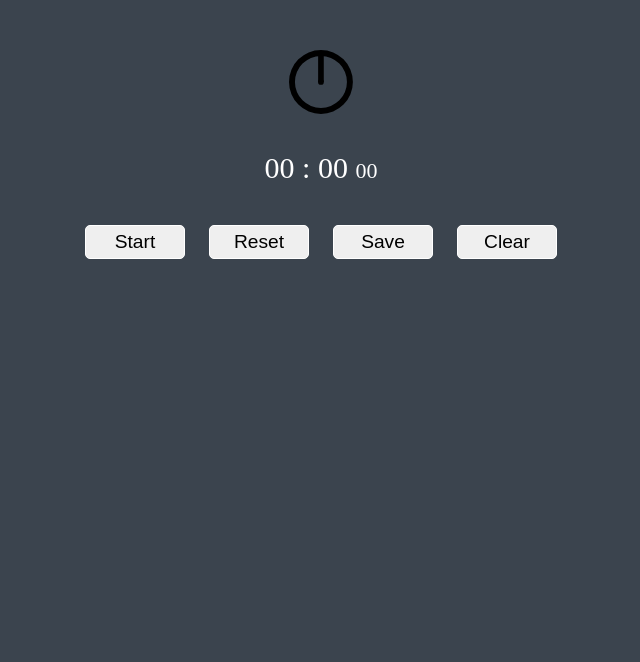
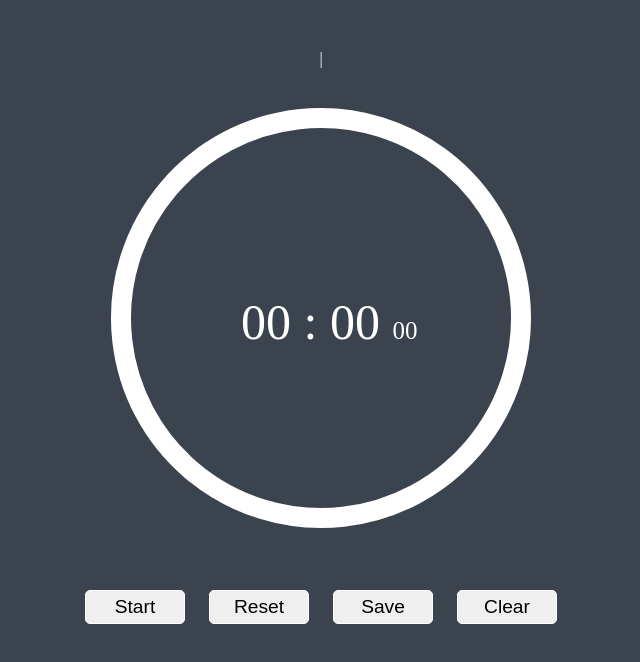
Before and after one commit to Brodatsky/StopWatch, a plain HTML site: page index.html in a window 1280 px wide. Both pictures are taken after a click on the button "Reset". Shown: the whole page, without its empty margins (319-959 px from the left). Drawn offline with Linux system fonts and the light colour scheme.

Commit message:
main btns

```diff
--- a/index.css
+++ b/index.css
@@ -1,15 +1,38 @@
+* {
+  box-sizing: border-box;
+  margin: 0;
+  padding: 0;
+  border: 0;
+  outline: 0;
+}
+
+ul {
+  margin: 0;
+  padding: 0;
+}
+
+button:active,
+button::-moz-focus-inner {
+  border: 0;
+  outline: none;
+}
 body {
   background: #3b444e;
   color: white;
 }
 
-#clockface {
-  /* display: flex; */
-  font-size: 30px;
+.clockface {
+  position: relative;
+  font-size: 50px;
 }
 
+.clockface-readout {
+  position: absolute;
+  top: 225px;
+  left: 170px;
+}
 #milliseconds {
-  font-size: 22px;
+  font-size: 0.5em;
 }
 
 .container {
@@ -35,3 +58,44 @@ body {
   background-color: #3b444e;
   transition: all 0.3s ease;
 }
+.svg-container {
+  margin: 0 auto;
+  overflow: hidden;
+}
+
+.svg-body {
+  animation: rotate 1s linear infinite;
+  animation-play-state: paused;
+  rotate: 62deg;
+}
+
+.svg-path {
+  fill: none;
+  stroke: #ffffff;
+  stroke-width: 2px;
+  stroke-linecap: round;
+}
+
+.svg-path_run {
+  stroke-dasharray: 70, 5;
+}
+
+.svg-body_animation-run {
+  animation-play-state: running;
+}
+
+.svg-body_animation-none {
+  animation: none;
+}
+/* .svg-path_animation-reset {
+  rotate: 80deg;
+} */
+
+@keyframes rotate {
+  0% {
+    transform: rotate(0);
+  }
+  100% {
+    transform: rotate(360deg);
+  }
+}
--- a/index.html
+++ b/index.html
@@ -12,29 +12,21 @@
   </head>
   <body>
     <div class="container">
-      <div id="clockface">
-        <p>
-          <?xml version="1.0" encoding="UTF-8" standalone="no"?><svg
-            xmlns:svg="http://www.w3.org/2000/svg"
-            xmlns="http://www.w3.org/2000/svg"
-            xmlns:xlink="http://www.w3.org/1999/xlink"
-            version="1.0"
-            width="64px"
-            height="64px"
-            viewBox="0 0 128 128"
-            xml:space="preserve"
-          >
-            <g>
-              <path
-                d="M63.88 0A63.88 63.88 0 1 1 0 63.88 63.88 63.88 0 0 1 63.88 0zm0 11.88a52 52 0 1 1-52 52 52 52 0 0 1 52-52zm0 46.2a5.8 5.8 0 1 1-5.8 5.8 5.8 5.8 0 0 1 5.8-5.8z"
-                fill-rule="evenodd"
-                fill="#000"
-              />
-              <path d="M58.25 5h11.3v59h-11.3V5z" fill="#000" />
-            </g>
+      |
+      <div class="clockface">
+        <div class="svg-container">
+          <svg class="svg-body" viewBox="25 25 50 50">
+            <circle
+              class="svg-path"
+              cx="50"
+              cy="50"
+              r="20"
+              fill="˙none"
+            ></circle>
           </svg>
-        </p>
-        <p>
+        </div>
+
+        <p class="clockface-readout">
           <span id="minutes">00</span> :
           <span id="seconds">00</span>
           <span id="milliseconds">00</span>
--- a/index.js
+++ b/index.js
@@ -7,6 +7,8 @@ const startBtn = document.querySelector(".btn-start");
 const resetBtn = document.querySelector(".btn-reset");
 const clearBtn = document.querySelector(".btn-clear");
 const saveBtn = document.querySelector(".btn-save");
+const svgBody = document.querySelector(".svg-body");
+const svgPath = document.querySelector(".svg-path");
 
 // Показания секундомера
 let milliseconds = "00";
@@ -16,14 +18,31 @@ let init = 0;
 
 let interval;
 
+function playSVG() {
+  svgBody.classList.add("svg-body_animation-run");
+  svgPath.classList.add("svg-path_run");
+  svgBody.classList.remove("svg-body_animation-none");
+}
+function stopSVG() {
+  svgBody.classList.remove("svg-body_animation-run");
+  // svgBody.classList.remove("svg-body_animation-none");
+  // svgPath.classList.remove("svg-path_run");
+}
+
+function resetSVG() {
+  svgPath.classList.remove("svg-path_run");
+  svgBody.classList.add("svg-body_animation-none");
+}
 // Функция запуска и остановки
 function toStartStop() {
   if (init === 0) {
+    playSVG();
     init = 1;
     startBtn.textContent = `Stop`;
     clearInterval(interval);
     interval = setInterval(startStopwatch, 10);
   } else if (init === 1) {
+    stopSVG();
     init = 0;
     clearInterval(interval);
     startBtn.textContent = `Start`;
@@ -73,6 +92,7 @@ resetBtn.addEventListener("click", () => {
   minutes = "00";
   init = 0;
   startBtn.textContent = "Start";
+  resetSVG();
 
   appMilliseconds.innerHTML = milliseconds;
   appSeconds.innerHTML = seconds;
```
